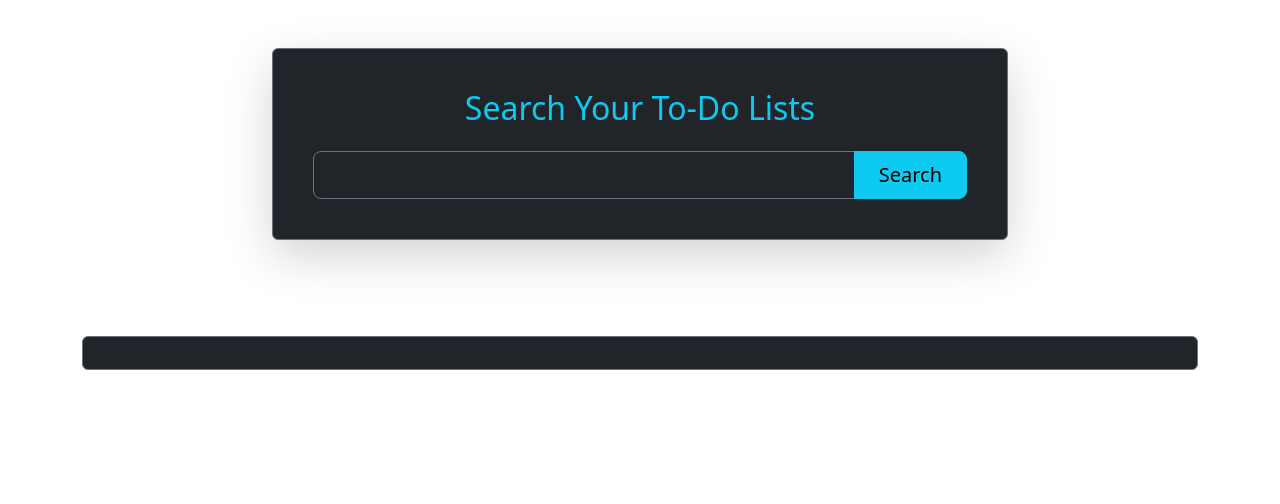
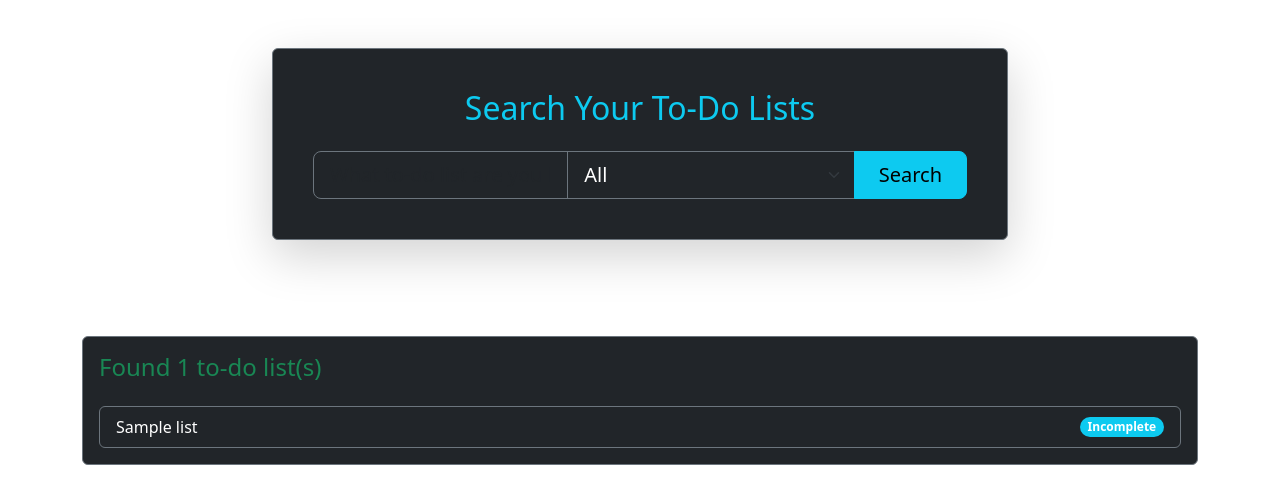
Before and after one commit to michaeltamba/uts-webprog, a PHP site: page /search.php in a window 1280 px wide. Shown: the top 504 px of the page. Run offline with PHP 8.4, Linux system fonts and the light colour scheme; a user stored in the database is signed in; tables that the repository leaves empty hold one stand-in row (values such as "Sample post").

Commit message:
update filter search

```diff
--- a/search.php
+++ b/search.php
@@ -11,15 +11,26 @@ if (!isset($_SESSION['user_id'])) {
 // Variabel untuk menyimpan hasil pencarian
 $searchResults = '';
 $searchQuery = '';
+$filterStatus = ''; // Variabel untuk filter status
 $user_id = $_SESSION['user_id'];
 
-// Cek apakah request GET dan parameter 'search' tersedia
-if ($_SERVER['REQUEST_METHOD'] == 'GET' && isset($_GET['search'])) {
-    $search = $_GET['search'];
+// Cek apakah request GET dan parameter 'search' dan 'filter' tersedia
+if ($_SERVER['REQUEST_METHOD'] == 'GET') {
+    // Dapatkan query pencarian dan filter status
+    $search = $_GET['search'] ?? '';
+    $filterStatus = $_GET['filter_status'] ?? 'all'; // Nilai default 'all'
     $searchQuery = htmlspecialchars($search); // Sanitasi query pencarian
 
-    // Persiapkan pernyataan SQL untuk mencari todo_list
+    // Mulai query SQL dasar
     $query = "SELECT * FROM todo_lists WHERE title LIKE :search AND user_id = :user_id";
+
+    // Tambahkan filter status jika dipilih
+    if ($filterStatus == 'complete') {
+        $query .= " AND status = 'complete'";
+    } elseif ($filterStatus == 'incomplete') {
+        $query .= " AND status = 'incomplete'";
+    }
+
     $stmt = $pdo->prepare($query);
     $searchParam = "%" . $search . "%";
 
@@ -39,7 +50,7 @@ if ($_SERVER['REQUEST_METHOD'] == 'GET' && isset($_GET['search'])) {
             // Tautkan judul ke ViewToDoList.php
             $searchResults .= "<a href='ViewToDoList.php?id=" . $todo_list['id'] . "' class='list-group-item list-group-item-action d-flex justify-content-between align-items-center bg-dark text-white border-secondary'>";
             $searchResults .= "<span>" . htmlspecialchars($todo_list['title']) . "</span>"; // Tampilkan judul
-            $searchResults .= "<span class='badge bg-info rounded-pill'>To-Do List</span>";
+            $searchResults .= "<span class='badge bg-info rounded-pill'>" . ucfirst($todo_list['status']) . "</span>"; // Tampilkan status
             $searchResults .= "</a>";
         }
         $searchResults .= "</div>";
@@ -67,6 +78,11 @@ if ($_SERVER['REQUEST_METHOD'] == 'GET' && isset($_GET['search'])) {
                         <h2 class="text-center text-info mb-4">Search Your To-Do Lists</h2>
                         <form method="GET" class="input-group input-group-lg">
                             <input type="text" name="search" class="form-control bg-dark text-white border-secondary mr-1" placeholder="What to-do list are you looking for?" aria-label="Search To-Do Lists" required>
+                            <select name="filter_status" class="form-select bg-dark text-white border-secondary">
+                                <option value="all" <?php echo ($filterStatus == 'all') ? 'selected' : ''; ?>>All</option>
+                                <option value="complete" <?php echo ($filterStatus == 'complete') ? 'selected' : ''; ?>>Completed</option>
+                                <option value="incomplete" <?php echo ($filterStatus == 'incomplete') ? 'selected' : ''; ?>>Incomplete</option>
+                            </select>
                             <button type="submit" class="btn btn-info px-4">Search</button>
                         </form>
                     </div>
```
